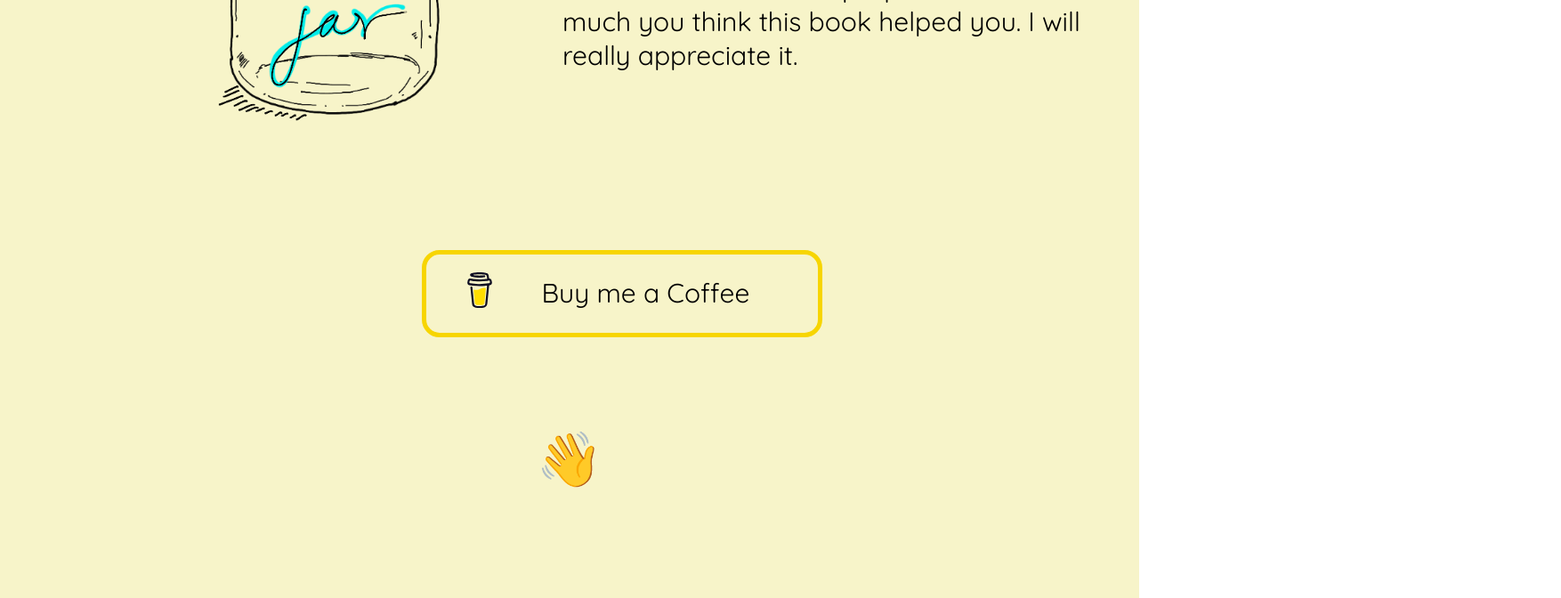
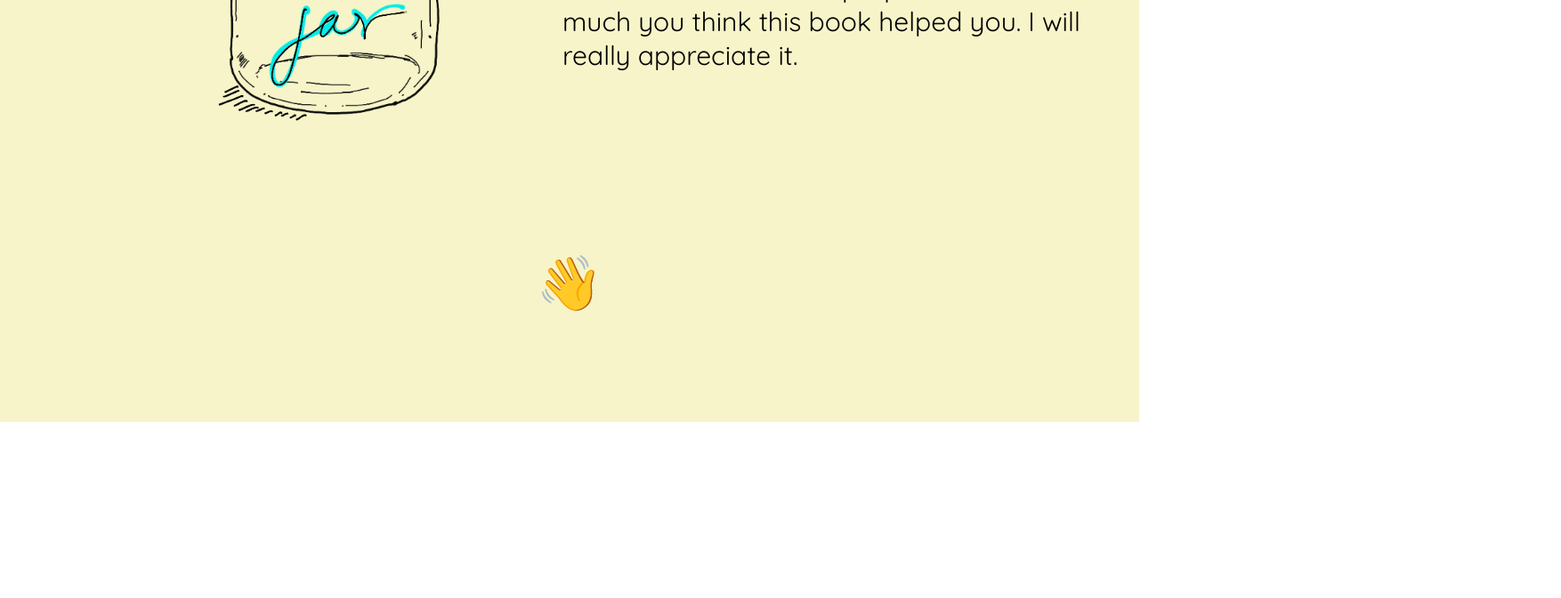
Before and after one commit to vedmathai/stackingup, a React (Create React App) app: page /donate in a window 1280 px wide. Shown: the part 750-1422 px from the top of the page at 89% size, 1754 px wide, since content can reach past the window. After the commit the page ends 1224 px from the top, so only its background shows below. Built offline with nearby package versions, Linux system fonts and the light colour scheme.

Commit message:
Add donate button from razorpay

```diff
--- a/src/components/navbar/navbar.css
+++ b/src/components/navbar/navbar.css
@@ -9,6 +9,7 @@
     border-bottom: 1px var(--dark-color) solid;
     z-index: 100;
 }
+
 
 @media only screen and (max-width: 600px) {
     .navbar {
--- a/src/index.css
+++ b/src/index.css
@@ -13,6 +13,8 @@
 
 body {
   margin: 0;
+  padding: 0;
+  overflow-x: hidden;
   font-family: -apple-system, BlinkMacSystemFont, 'Segoe UI', 'Roboto', 'Oxygen',
     'Ubuntu', 'Cantarell', 'Fira Sans', 'Droid Sans', 'Helvetica Neue',
     sans-serif;
@@ -22,6 +24,8 @@ body {
 
 html {
   scroll-behavior: smooth;
+  margin: 0;
+  padding: 0;
 }
 
 code {
--- a/src/pages/about-page/about-page.css
+++ b/src/pages/about-page/about-page.css
@@ -3,6 +3,7 @@
     top: 0px;
     position: absolute;
     width: 100vw;
+    overflow-x: hidden;
 }
 
 .about-head-turner-first-dialogue {
--- a/src/pages/donate-page/donate-page.css
+++ b/src/pages/donate-page/donate-page.css
@@ -3,6 +3,7 @@
     top: 0px;
     position: absolute;
     width: 100vw;
+    overflow-x: hidden;
 }
 
 .tip-jar-image-container {
@@ -46,3 +47,13 @@
     width: 100vw;
     margin-bottom: 100px;
 }
+
+#razorpay-form {
+    width: 40vw;
+    overflow-x: hidden;
+    margin-left: 45vw;
+}
+
+.hand-waving {
+    margin-top: 100px;
+}
--- a/src/pages/donate-page/donate-page.jsx
+++ b/src/pages/donate-page/donate-page.jsx
@@ -1,11 +1,24 @@
 import './donate-page.css';
-import React, { useState } from 'react';
+import React, { useState, useEffect } from 'react';
 import tip_jar from 'src/assets/tip-jar-drawing.png'
 import NavBar from 'src/components/navbar/navbar';
 import BuyMeCoffeeButton from 'src/components/buy-me-coffee-button/buy-me-coffee-button';
 
 
 function DonatePage() {
+  useEffect(() => {
+    const script = document.createElement('script');
+
+    script.src = "https://checkout.razorpay.com/v1/payment-button.js";
+    script.async = true;
+    script.setAttribute('data-payment_button_id','pl_JS3OwehgVuS6Q7')
+
+    document.getElementById('razorpay-form').appendChild(script);
+
+    return () => {
+      document.getElementById('razorpay-form').removeChild(script);
+    }
+  }, []);
   return (
     <div className='donate-page'>
       <NavBar/>
@@ -29,9 +42,7 @@ function DonatePage() {
         </div>
 
       </div>
-      <div className="buy-me-coffee-outlink-container">
-        <BuyMeCoffeeButton />
-      </div>
+      <form id='razorpay-form'></form>
       <div className='hand-waving'>
           👋
       </div>
--- a/src/pages/main-page/main-page.css
+++ b/src/pages/main-page/main-page.css
@@ -15,6 +15,7 @@
   top: 0px;
   position: absolute;
   width: 100vw;
+  overflow-x: hidden;
 }
 
 .content-container {
```
